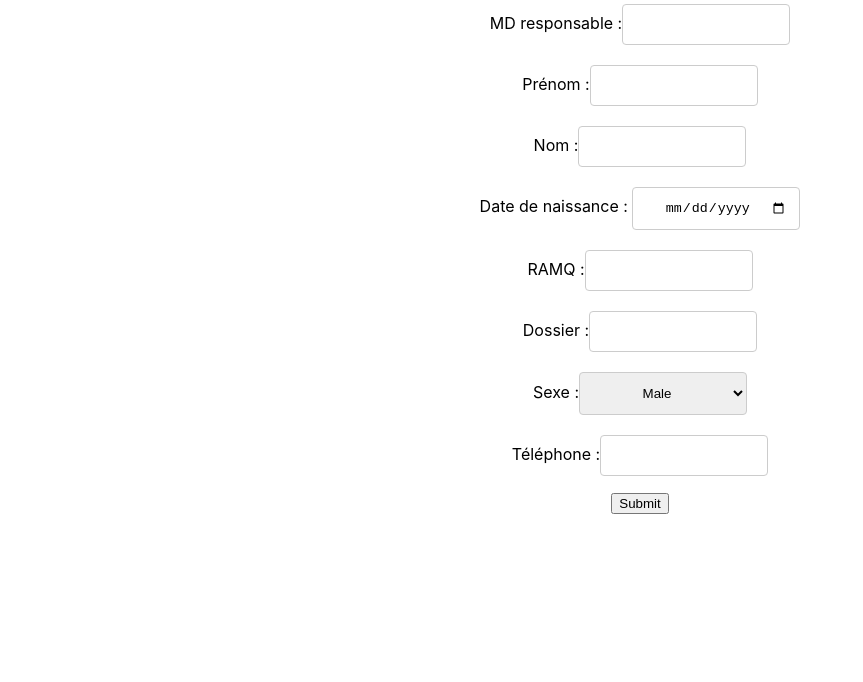
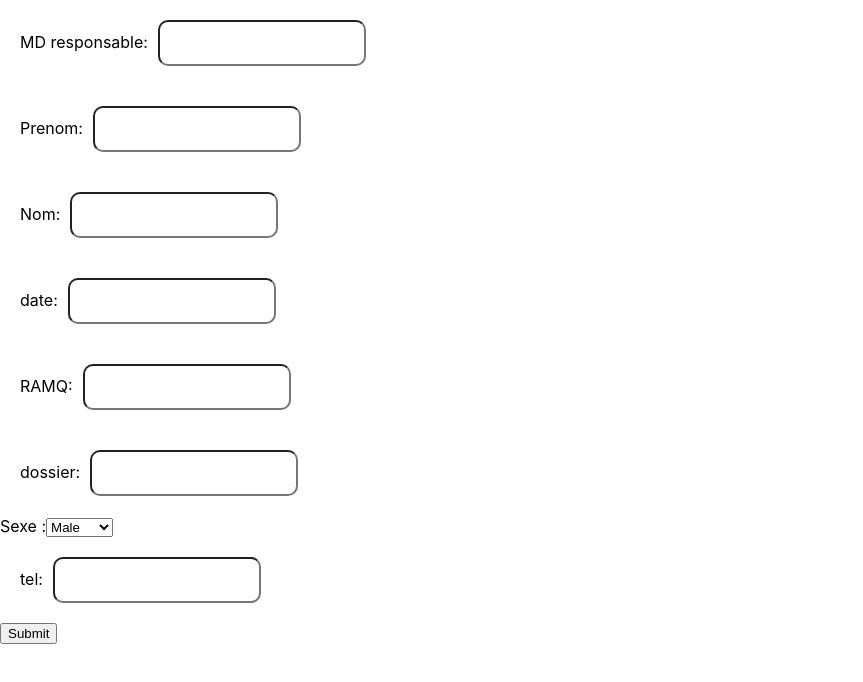
Before and after one commit to hangzhoucity/my-app, a React (Create React App) app: page / in a window 1280 px wide. Shown: the top 682 px of the page, without its empty margins (0-863 px from the left). Built offline with nearby package versions, Linux system fonts and the light colour scheme.

Commit message:
form css 1

```diff
--- a/package.json
+++ b/package.json
@@ -3,9 +3,11 @@
   "version": "0.1.0",
   "private": true,
   "dependencies": {
+    "@material-ui/core": "^3.9.3",
     "react": "^16.8.6",
     "react-dom": "^16.8.6",
-    "react-scripts": "2.1.8"
+    "react-scripts": "2.1.8",
+    "styled-components": "^4.2.0"
   },
   "scripts": {
     "start": "react-scripts start",
--- a/src/Components/Containers/Form.js
+++ b/src/Components/Containers/Form.js
@@ -1,5 +1,26 @@
 import React, { Component } from 'react';
-import './Form.css';
+//import './Form.css';
+import Input from "./Input"
+import styled from 'styled-components'
+
+const StyledForm = styled.form`
+display: flex ;
+flex-direction: column;
+align-items: flex-start;
+`;
+
+const StyledFormPage = styled.div `
+display: flex;
+
+`;
+
+const StyledFormDate = styled.div`
+
+`;
+
+const StyledDate = styled.div`
+
+`;
 
 class Form extends Component {
     state = {
@@ -36,63 +57,79 @@ class Form extends Component {
 
     render() {
       return (
-        <form onSubmit={this.handleSubmit}>
-          <label id = "MD"> MD responsable :
-            <input type="text"
-              name="MD"
-              defaultValue={this.state.MD}
-              onChange= {e =>this.handleChange(e)} required/>
-          </label> <br></br>
+        <StyledFormDate>
+        <StyledFormPage>
+        <StyledForm onSubmit={this.handleSubmit}>
+          <Input
+            label="MD responsable"
+            name="MD"
+            firstName="MD"
+            text="text"
+            handleChange={this.handleChange}
+            ></Input>
 
-          <label id = "firstName"> Prénom :
-            <input type="text"
-              name="firstName"
-              defaultValue={this.state.firstName}
-              onChange = {e =>this.handleChange(e)} required/>
-          </label> <br></br>
+          <Input
+            label="Prenom"
+            name="Prenom"
+            firstName="firstName"
+            text="text"
+            handleChange={this.handleChange}
+            ></Input>
 
-          <label id = "lastName"> Nom :
-            <input type="text"
-              name="lastName"
-              defaultValue={this.state.lastName}
-              onChange= {e =>this.handleChange(e)} required/>
-          </label> <br></br>
 
-          <label htmlFor="birthdate"> Date de naissance : </label>
-             <input id="birthdate"
-              name="date"
-              type="date"
-              defaultValue={this.state.date}
-              onChange= {e =>this.handleChange(e)} required/><br></br>
+          <Input
+            label="Nom"
+            name="Nom"
+            firstName="Nom"
+            text="text"
+            handleChange={this.handleChange}
+            ></Input>
 
-          <label id = "RAMQ"> RAMQ :
-            <input type="text"
-              name="RAMQ"
-              defaultValue={this.state.RAMQ}
-              onChange= {e =>this.handleChange(e)} required/>
-          </label> <br></br>
+          <Input
+            label="date"
+            name="date"
+            firstName="date"
+            text="birthday"
+            handleChange={this.handleChange}
+            ></Input>
 
-          <label id = "dossier"> Dossier :
-            <input type="text"
-              name="dossier"
-              defaultValue={this.state.Dossier}
-              onChange= {e =>this.handleChange(e)} required/>
-          </label> <br></br>
+          <Input
+            label="RAMQ"
+            name="RAMQ"
+            firstName="RAMQ"
+            text="text"
+            handleChange={this.handleChange}
+            ></Input>
+
+          <Input
+            label="dossier"
+            name="dossier"
+            firstName="dossier"
+            text="text"
+            handleChange={this.handleChange}
+            ></Input>
 
           <label id = "sexe"> Sexe :
           <select defaultValue={this.state.male} onChange={this.handleChange}>
                   <option name="male"> Male</option>
                   <option name="female">Female</option>
-          </select> </label><br></br>
+          </select> </label>
 
-          <label id = "tel"> Téléphone :
-            <input type="telephone"
-              name="tel"
-              defaultValue={this.state.tel}
-              onChange= {e =>this.handleChange(e)} required/></label><br></br>
+          <Input
+            label="tel"
+            name="tel"
+            firstName="tel"
+            text="tel"
+            handleChange={this.handleChange}
+            ></Input>
 
           <button onClick ={ e => this.onSubmit(e)}> Submit </button>
-       </form>
+       </StyledForm>
+
+       <StyledDate>
+       </StyledDate>
+       </StyledFormPage>
+       </StyledFormDate>
       );
     }
   }
--- /dev/null
+++ b/src/Components/Containers/Input.js
@@ -0,0 +1,34 @@
+import React, { Component } from 'react'
+import styled from 'styled-components'
+
+const Space = styled.div`
+margin: 20px;
+`;
+
+const StyleInput = styled.input`
+width:200px;
+height:40px;
+font-size:14px;
+margin-left:10px;
+border-radius: 10px;
+`;
+
+const StyleLabel = styled.label`
+font-size:16px;
+`;
+
+const Input = (props) => {
+// console.log("sdfdsf")
+    return (
+        <Space>
+        <StyleLabel id = {props.firstName}> {`${props.label}:`}
+        <StyleInput type={props.text}
+          name={props.firstName}
+          defaultValue={props.value}
+          onChange = {e =>props.handleChange(e)} required/>
+        </StyleLabel>
+        </Space>
+    )
+}
+
+export default Input;
```
Also changed, not shown: 1 other file (tests, documents, lock files or other folders).
